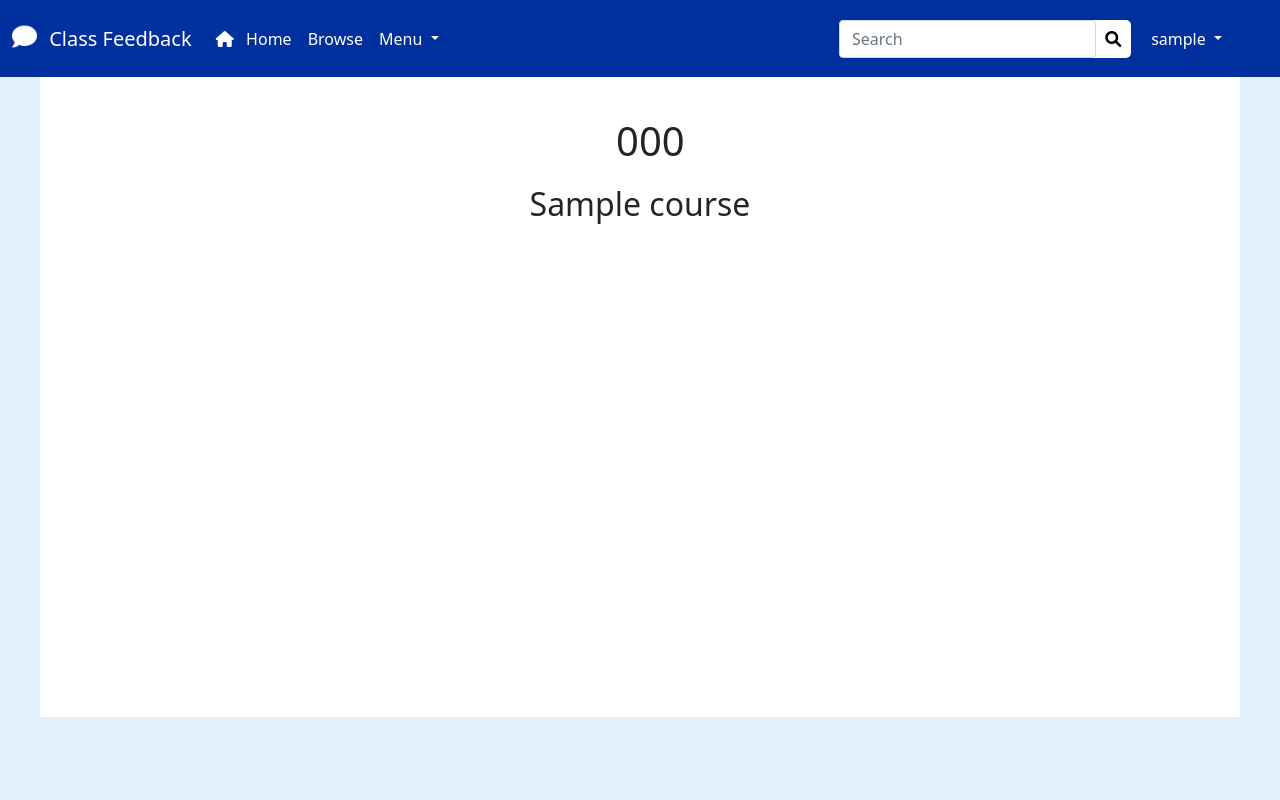
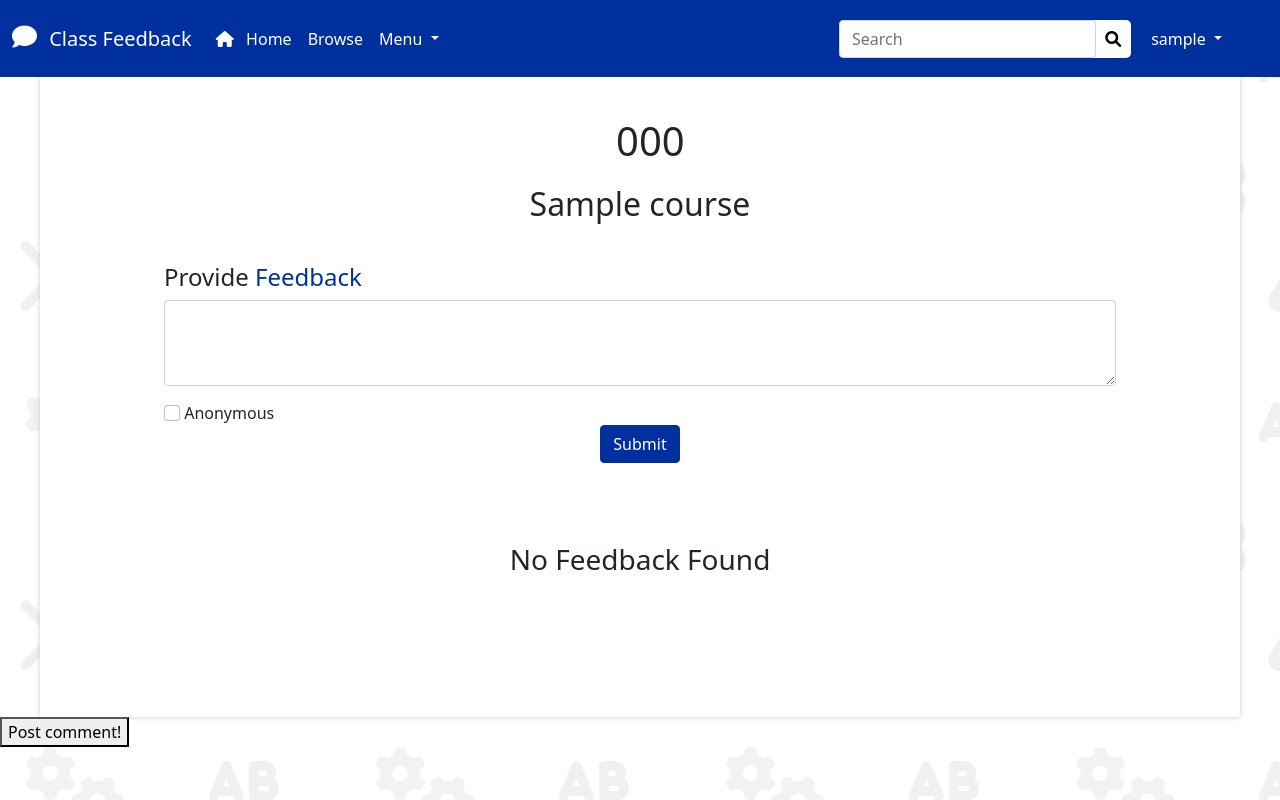
Before and after one commit to uprm-inso-4117-2021-2022-s2/semester-project-team-7, a Django app: page /course?code=000 in a window 1280 px wide. Run offline with Django 4.2, Linux system fonts and the light colour scheme; a user stored in the database is signed in; tables that the repository leaves empty hold one stand-in row (values such as "Sample post").

Commit message:
Users can add content
Users can now post feedback and "like" other feedback that has been posted

```diff
--- a/Class_Feedback/feedback/admin.py
+++ b/Class_Feedback/feedback/admin.py
@@ -1,8 +1,9 @@
 from django.contrib import admin
 
-from .models import CourseIcon, Course, Feedback
+from .models import CourseIcon, Course, Feedback, Vote
 
 # Register your models here.
 admin.site.register(Course)
 admin.site.register(CourseIcon)
 admin.site.register(Feedback)
+admin.site.register(Vote)
--- a/Class_Feedback/feedback/models.py
+++ b/Class_Feedback/feedback/models.py
@@ -1,3 +1,4 @@
+from tkinter import CASCADE
 from unittest.mock import DEFAULT
 from django.db import models
 from django.contrib.auth.models import User
@@ -25,6 +26,14 @@ class Feedback(models.Model):
     date = models.DateField()
     user = models.ForeignKey(User, on_delete=models.CASCADE)
     anonymous = models.BooleanField(default=False)
+    score = models.IntegerField(default=0)
 
     def __str__(self):
         return (str(self.course) + " - " + "Feedback" + " - " + str(self.date))
+
+class Vote(models.Model):
+    feedback = models.ForeignKey(Feedback, on_delete=models.CASCADE)
+    user = models.ForeignKey(User, on_delete=models.CASCADE)
+
+    def __str__(self):
+        return ("User " + str(self.user) + " - " + "ID " + str(self.feedback.id))
--- a/Class_Feedback/feedback/templates/course.html
+++ b/Class_Feedback/feedback/templates/course.html
@@ -14,6 +14,9 @@
         min-height: 500px;
         padding:40px;
         min-height: 80vh;
+        -moz-box-shadow: 0 0 5px #ccc;
+        -webkit-box-shadow: 0 0 5px #ccc;
+        box-shadow: 0 0 5px #ccc;
     }
 
     .header{
@@ -25,10 +28,12 @@
         width: 85%;
         margin: 0 auto;
         min-height: 150px;
-        border:1px solid black;
+        -moz-box-shadow: 0 0 5px #ccc;
+        -webkit-box-shadow: 0 0 5px #ccc;
+        box-shadow: 0 0 5px #ccc;
         border-radius: 10px;
         padding:15px;
-        margin-top: 25px;
+        margin-top: 50px;
     }
 
     .user_div{
@@ -60,7 +65,7 @@
     }
 
     .feedback_text{
-        margin-left: 80px;
+        margin-left: 150px;
     }
 
     .feedback_options{
@@ -69,6 +74,45 @@
 
     .dropdown{
         cursor: pointer;
+    }
+
+    a:link{
+        text-decoration: none;
+    }
+
+    .request_button{
+        font-size: 30px;
+        color: white;
+        padding: 5px;
+        padding-left: 15px;
+        padding-right: 15px;
+        background-color: var(--main_color);
+        border-radius: 10px;
+    }
+
+    .votes{
+        cursor: pointer;
+        margin-top: 10px;
+        font-size:20px;
+        width:60px;
+        margin-right: 20px;
+        float:left;
+        text-align: center;
+        display: table-cell;
+        vertical-align: middle;
+        color:black;
+    }
+
+    .num_votes{
+        font-size: 16px;
+        font-weight: bold;
+    }
+
+    .addFeedbackForm{
+        width: 85%;
+        margin: 0 auto;
+
+        margin-top: 40px;
     }
 </style>
 
@@ -83,13 +127,58 @@
 
     {% endfor %}
 {% else %}
-    <h1 class="title">'{{code}}' Not Found</h1>
+    <h1 class="title"><i class="fa-solid fa-question"></i> '{{code}}'</h1>
+    <h2>Course Not Found</h2>
+
+    <a href="/request"><button class="request_button" style="margin-top: 50px;"><h3>Request this course</h3></button></a>
 {% endif %}
 </div>
+
+<div class="addFeedbackForm">
+    <label for="feedbacktext"><h4>Provide <span style="color:var(--main_color)">Feedback</span></h4></label>
+    <textarea class="form-control" id="feedbacktext" rows="3" style="margin-bottom: 15px;"></textarea>
+
+    <input class="form-check-input" type="checkbox" value="" id="anonymouscheck">
+    <label class="form-check-label" for="anonymouscheck">
+        Anonymous
+    </label>
+
+    </br>
+
+    <div style="text-align: center;">
+        <button id="SubmitFeedbackButton" type="submit" class="btn btn-primary" style="background-color:var(--main_color); border-color: var(--main_color);">Submit</button>
+    </div>
+</div>
+
+<script>
+    $("#SubmitFeedbackButton").click(function () {
+        $.ajax({
+        url: '/submitfeedback?course={{course.0.course_code}}',
+        data: { 'feedbacktext': document.getElementById("feedbacktext").value,
+                'anonymous': document.getElementById("anonymouscheck").checked,
+                'csrfmiddlewaretoken': '{{ csrf_token }}'
+        },
+        type: 'post',
+        cache: false,
+        success: function (data) {
+
+            document.getElementById("feedbacktext").value = '';
+
+        }
+        });
+    });
+</script>
 
 {% if course|length > 0 %}
 {% for feedback in feedbacks %}
 <div class="feedback_container">
+    <div class="votes">
+        <a id="upvote{{feedback.id}}" style="color:{% if feedback.id in uservotes %}blue{% endif %};"><i class="fas fa-chevron-circle-up"></i></a>
+        </br>
+        <span class="num_votes" id="score{{feedback.id}}">{{feedback.score}}</span>
+        </br>
+        <a><i class="fas fa-chevron-circle-down"></i></a>
+    </div>
     <div class="user_div">
         <div class="user_circle">
             <i class="fa-solid fa-user"></i>
@@ -142,9 +231,59 @@
     </div>
     </div>
 </div>
+
+<script>
+    $(function () {
+        $("#upvote{{feedback.id}}").click(function () {
+            $.ajax({
+            url: '/vote',
+            data: { 'id': '{{feedback.id}}' },
+            type: 'get',
+            cache: false,
+            success: function (data) {
+
+                if($("#upvote{{feedback.id}}").css("color") == 'rgb(0, 0, 0)'){
+                    $("#upvote{{feedback.id}}").css("color", "blue");
+                    $("#score{{feedback.id}}").text(parseInt($("#score{{feedback.id}}").text()) + 1);
+                }
+                else{
+                    $("#upvote{{feedback.id}}").css("color", "black");
+                    $("#score{{feedback.id}}").text(parseInt($("#score{{feedback.id}}").text()) - 1);
+                }
+
+            }
+            });
+        });
+    });
+</script>
 {% endfor %}
+{% endif %}
+
+{% if feedbacks|length < 1 and course|length > 0 %}
+<div style="text-align: center; margin-top: 80px;">
+    <h3>No Feedback Found</h3>
+</div>
 {% endif %}
 
 </div>
 
+<button type="button" id="send">Post comment!</button>
+
+<script>
+    $(function () {
+    $("#send").click(function () {
+        $.ajax({
+           url: '/vote',
+           data: { 'id': '1' },
+           type: 'get',
+           cache: false,
+           success: function (data) {
+              //$(".comments").append(data);
+              var upvote = document.getElementById("upvote");
+           }
+        });
+    });
+});
+</script>
+
 {% endblock %}
--- a/Class_Feedback/feedback/urls.py
+++ b/Class_Feedback/feedback/urls.py
@@ -5,5 +5,7 @@ from . import views
 urlpatterns = [
     path('browse', views.browse),
     path('search', views.search),
-    path('course', views.viewCourse)
+    path('course', views.viewCourse),
+    path('vote', views.upvote),
+    path('submitfeedback', views.submitfeedback)
 ]
--- a/Class_Feedback/feedback/views.py
+++ b/Class_Feedback/feedback/views.py
@@ -1,5 +1,5 @@
 from django.shortcuts import render
-from .models import Course, Feedback
+from .models import Course, Feedback, Vote
 
 # Create your views here.
 
@@ -32,14 +32,97 @@ def viewCourse(request):
 
     course = Course.objects.filter(course_code = code)
 
-    feedbacks = Feedback.objects.filter(course=code)
+    if(len(course) == 0):
+        context = {
+            'code' : code,
+            'course' : course
+        }
+
+        return render(request, 'course.html', context)
+
+    feedbacks = Feedback.objects.filter(course=code).order_by('date').reverse()
+
+    user = request.user
+
+    uservotes = Vote.objects.filter(user=user).filter(feedback__course=course[0]).values_list('feedback', flat=True)
 
     context = {
         'code' : code,
         'course' : course,
-        'feedbacks' : feedbacks
+        'feedbacks' : feedbacks,
+        'uservotes' : uservotes
     }
 
-    print(course)
+    return render(request, 'course.html', context)
 
-    return render(request, 'course.html', context)
+def submitfeedback(request):
+    user = request.user
+
+    course = request.GET.get('course', '')
+
+    print("Course: " + str(course))
+
+    course = Course.objects.filter(course_code=course)
+
+    #If course not found, ignore request
+    if(len(course) == 0):
+        print("Course not found. Ignoring Feedback")
+        return render(request, 'browse.html')
+
+    text = request.POST.get('feedbacktext', '')
+
+    anonymous = request.POST.get('anonymous', '')
+
+    if(anonymous == 'true'):
+        anonymous = "True"
+    else:
+        anonymous = "False"
+
+    date = '2022-3-17'
+
+    print("Submitting Feedback:")
+    print("User: " + user.username)
+    print("Text: " + text)
+    print("Anonymous: " + anonymous)
+
+    Feedback.objects.create(course=course[0], text=text, date=date, user=user, anonymous=anonymous, score=0)
+
+    return render(request, 'browse.html')
+
+def upvote(request):
+    # Get the id that will get an upvote
+    id = request.GET.get('id', '')
+    user = request.user
+
+    # Get the feedback corresponding to the id provided
+    feedback = Feedback.objects.filter(id=id)
+
+    # If there's no feedback with this id, ignore the request
+    if(len(feedback) == 0):
+        print("Ignoring upvote request")
+        return render(request, 'browse.html')
+
+    feedback = feedback[0]
+
+    # Try to find an upvote corresponding to the user and the feedback id provided
+    found = Vote.objects.filter(user = user) & Vote.objects.filter(feedback = feedback)
+
+    # If not found, create it
+    # If there already is one, delete it
+    if(len(found) == 0):
+        Vote.objects.create(feedback = feedback, user = user)
+        print("Created new upvote: ")
+        print("User: " + str(user))
+        print("Feedback: " + str(Feedback))
+    else:
+        Vote.objects.filter(feedback = feedback, user = user).delete()
+        print("Deleting upvote")
+        print(feedback.id)
+
+    # Update feedback score
+
+    votes = Vote.objects.filter(feedback__id = feedback.id)
+
+    Feedback.objects.filter(id=feedback.id).update(score=len(votes))
+
+    return render(request, 'browse.html')
--- a/Class_Feedback/main/templates/base/base.html
+++ b/Class_Feedback/main/templates/base/base.html
@@ -34,7 +34,7 @@
     }
 </style>
 
-<body style="background-color: #E3F2FD;">
+<body style="background-image: url({% static 'main/images/icons.png' %}); background-color: rgba(255,255,255,0.94); background-blend-mode: lighten;">
     <!-- JQuery -->
     <script src="https://ajax.googleapis.com/ajax/libs/jquery/3.5.1/jquery.min.js"></script>
 
--- a/Class_Feedback/users/templates/login.html
+++ b/Class_Feedback/users/templates/login.html
@@ -10,7 +10,7 @@
 
     <form method="POST" action="">
         {% csrf_token %}
-        <div class="container" style="max-width: 500px; margin-top: 40px; border:1px solid black; border-radius: 5px; padding:0px; padding-bottom: 15px;">
+        <div class="container" style="max-width: 500px; margin-top: 40px; border:1px solid black; border-radius: 5px; padding:0px; padding-bottom: 15px; background-color: white;">
             <div class="container" style="padding-top:10px; padding-bottom:10px; background-color: var(--main_color); margin-bottom: 10px;">
                 <h1 style="color:white;">Login</h1>
             </div>
```
Also changed, not shown: Class_Feedback/feedback/templates/browse.html (+16 -4 lines), Class_Feedback/feedback/templates/search.html (+15 -3 lines), Class_Feedback/main/static/main/images/icons.png (added), readme.txt.
